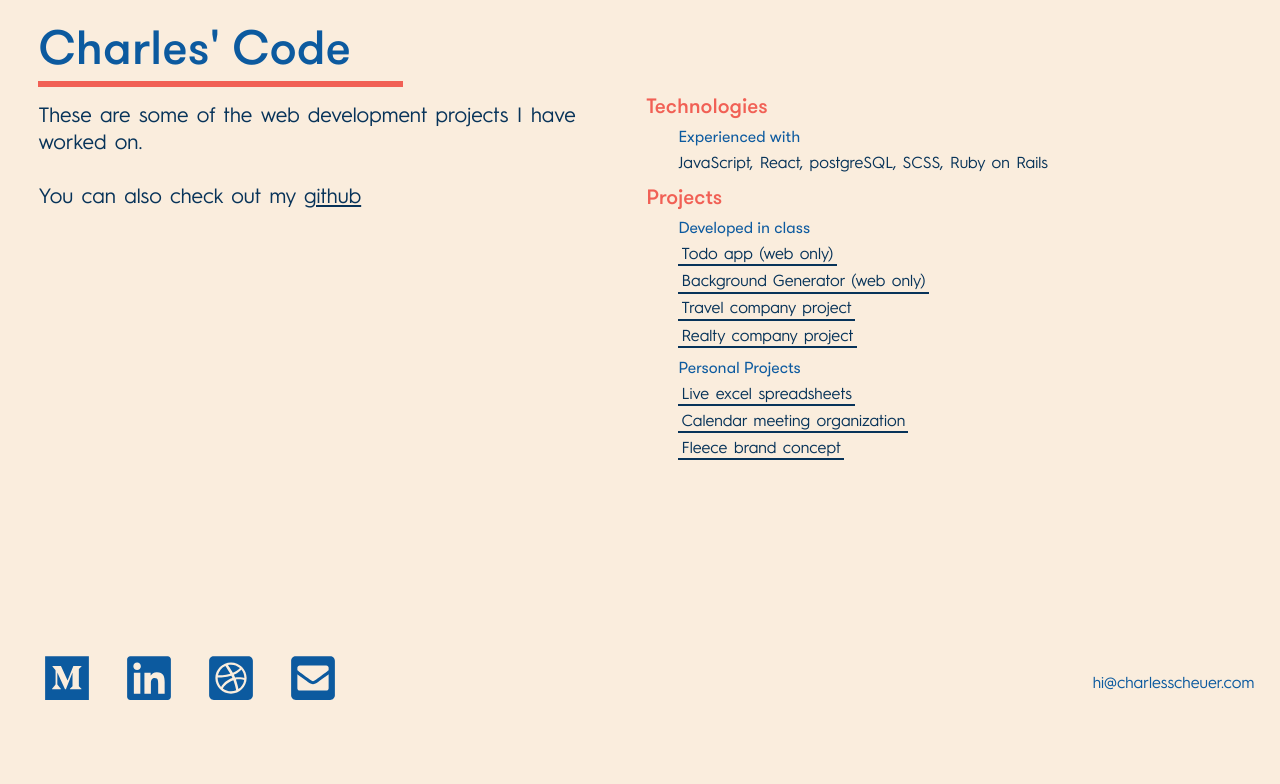
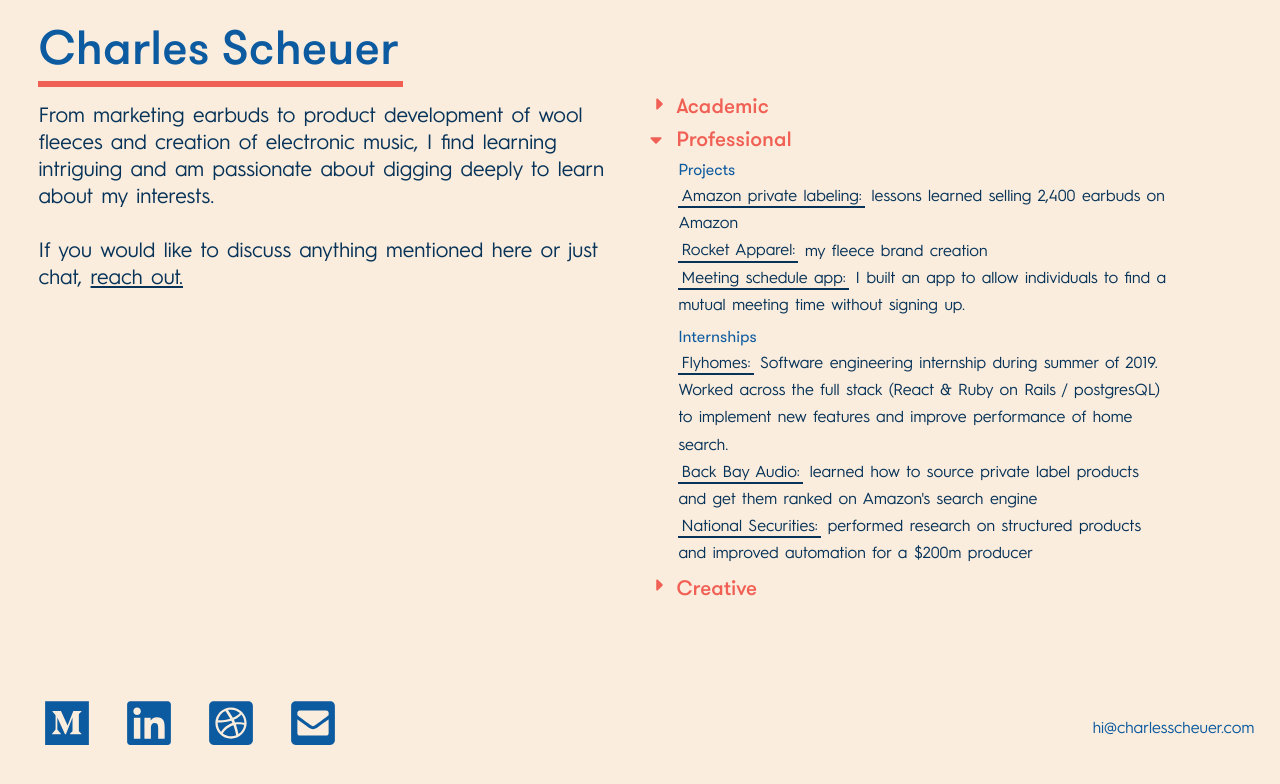
Before and after one commit to charlesscheuer/homepage-react-app, a React (Create React App) app: page /code in a window 1280 px wide. Shown: the top 784 px of the page. Built offline with nearby package versions, Linux system fonts and the light colour scheme.

Commit message:
added padding and fixed routes

```diff
--- a/src/App.js
+++ b/src/App.js
@@ -14,11 +14,10 @@
     return (
       <Router>
       <Switch >
+      <Route path="/:category" component={Home} />
       <Route path="/code" component={CodePage} />
       <Route path="/electronic" component={ElectronicMusic} />
-       <Route path="/:category" component={Home} />
-       <Route path="/" component={Home} />
-
+      <Route path="/" component={Home} />
       </Switch>
     </Router>
     );
--- a/src/Home.jsx
+++ b/src/Home.jsx
@@ -5,13 +5,14 @@
 
 export default class Home extends Component {
     render() {
+      console.log(this.props.category)
         return (
             <div class="container">
       <h1 class="name">Charles Scheuer</h1>
       <div class="rectangle"></div>
       <div class="content">
         <Bio />
-        <Projects />
+        <Projects category={this.props.category}/>
       </div>
       <Socials />
     </div>
--- a/src/Projects.jsx
+++ b/src/Projects.jsx
@@ -147,6 +147,7 @@
     componentDidMount() {
         const {active} = this.state
         const {category} = this.props.match.params
+        console.log(category)
         if (this.props.match.params.category) {
            if (category === 'Academic' && active !== 0) {
                this.setState({active: 0})
--- a/src/SASS/_base.scss
+++ b/src/SASS/_base.scss
@@ -159,7 +159,7 @@
   margin-right: 5vw;
   width: 90vw;
   // background-color: lightcoral;
-  min-height: 470px;
+  min-height: 490px;
   transition: all 0.4s ease-in;
   @media only screen and (max-width: $bp-medium) {
     display: block;
```
